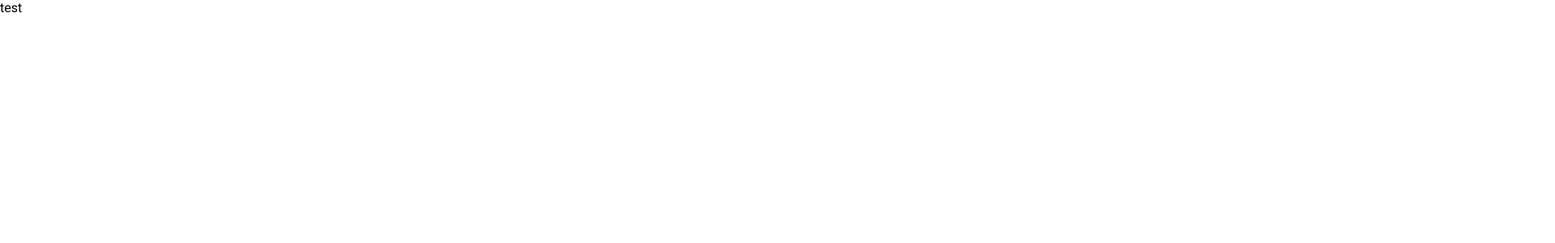
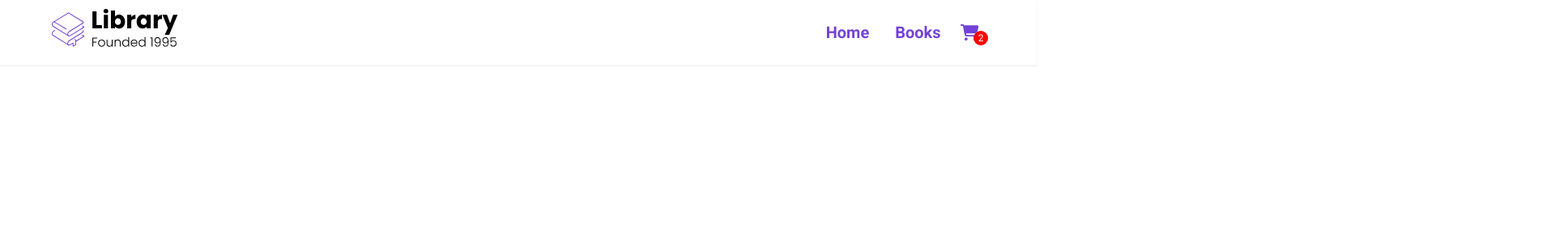
Before and after one commit to rgarci82/E-Commerce, a React (Create React App) app: page / in a window 1280 px wide. Shown: the top 300 px of the page at 81% size, 1920 px wide, since content can reach past the window. Built offline with nearby package versions, Linux system fonts and the light colour scheme.

Commit message:
made and styled the nav bar

```diff
--- a/package.json
+++ b/package.json
@@ -3,6 +3,9 @@
   "version": "0.1.0",
   "private": true,
   "dependencies": {
+    "@fortawesome/fontawesome-svg-core": "^6.4.2",
+    "@fortawesome/free-solid-svg-icons": "^6.4.2",
+    "@fortawesome/react-fontawesome": "^0.2.0",
     "@testing-library/jest-dom": "^5.17.0",
     "@testing-library/react": "^13.4.0",
     "@testing-library/user-event": "^13.5.0",
--- a/src/App.js
+++ b/src/App.js
@@ -1,5 +1,11 @@
+import Nav from "./components/Nav";
+
 function App() {
-  return <div className="App">test</div>;
+  return (
+    <div className="App">
+      <Nav />
+    </div>
+  );
 }
 
 export default App;
--- /dev/null
+++ b/src/components/Nav.jsx
@@ -0,0 +1,59 @@
+import { FontAwesomeIcon } from "@fortawesome/react-fontawesome";
+import LibraryLogo from "../assets/Library.svg";
+
+function Nav() {
+  return (
+    <nav>
+      <div className="nav__container">
+        <a href="/">
+          <img src={LibraryLogo} alt="" className="logo" />
+        </a>
+        <ul className="nav__links">
+          <li className="nav__list">
+            <a href="/" className="nav__link">
+              Home
+            </a>
+          </li>
+          <li className="nav__list">
+            <a href="/" className="nav__link">
+              Books
+            </a>
+          </li>
+          <button className="btn__menu">
+            <FontAwesomeIcon icon="bars" />
+          </button>
+          <li className="nav__icon">
+            <a href="/cart" className="nav__link">
+              <FontAwesomeIcon icon="shopping-cart" />
+            </a>
+            <span className="cart__length">2</span>
+          </li>
+        </ul>
+        <div className="menu__backdrop">
+          <button className="btn__menu btn__menu--close">
+            <FontAwesomeIcon icon="times" />
+          </button>
+          <ul className="menu__links">
+            <li className="menu__list">
+              <a href="/" className="menu__link">
+                Home
+              </a>
+            </li>
+            <li className="menu__list">
+              <a href="/books" className="menu__link">
+                Books
+              </a>
+            </li>
+            <li className="menu__list">
+              <a href="/cart" className="menu__link">
+                Cart
+              </a>
+            </li>
+          </ul>
+        </div>
+      </div>
+    </nav>
+  );
+}
+
+export default Nav;
--- a/src/index.css
+++ b/src/index.css
@@ -1,8 +1,216 @@
 @import url("https://fonts.googleapis.com/css2?family=Roboto:wght@400;500;700&display=swap");
-
 * {
   padding: 0;
   margin: 0;
   box-sizing: border-box;
   font-family: "Roboto", sans-serif;
 }
+
+.App {
+  display: flex;
+  flex-direction: column;
+  min-height: 100vh;
+}
+
+html {
+  scroll-behavior: smooth;
+}
+
+body {
+  max-width: 100vw;
+  overflow-x: hidden;
+}
+
+nav {
+  height: 80px;
+  display: flex;
+  box-shadow: 0 2px 2px 0 rgba(0, 0, 0, 0.05);
+  background-color: white;
+  position: relative;
+}
+
+img {
+  height: 100%;
+  width: 100%;
+}
+
+p {
+  line-height: 1.5;
+}
+
+a {
+  text-decoration: none;
+}
+
+a:hover {
+  text-decoration: underline;
+}
+
+ul {
+  display: flex;
+}
+
+li {
+  list-style-type: none;
+}
+
+h1 {
+  font-size: 56px;
+  color: #7342d6;
+  margin-bottom: 24px;
+  text-align: center;
+}
+
+h2 {
+  font-size: 32px;
+  margin-bottom: 32px;
+  text-align: center;
+}
+
+button {
+  cursor: pointer;
+}
+
+button:active {
+  transform: translateY(1px);
+}
+
+.btn {
+  background-color: #7342d6;
+  color: white;
+  padding: 12px 24px;
+  font-size: 20px;
+  border-radius: 4px;
+  border: none;
+}
+
+.purple {
+  color: #7342d6;
+}
+
+.logo {
+  width: 160px;
+}
+
+.nav__container {
+  width: 100%;
+  max-width: 1200px;
+  padding: 0 24px;
+  display: flex;
+  justify-content: space-between;
+  align-items: center;
+  margin: 0 auto;
+}
+
+.nav__link {
+  text-decoration: none;
+  font-size: 20px;
+  font-weight: bold;
+  padding: 8px;
+  color: #7342d6;
+}
+
+.nav__list {
+  margin-left: 16px;
+  display: flex;
+  align-items: center;
+  justify-content: center;
+}
+
+.nav__link:hover {
+  text-decoration: underline;
+}
+
+.nav__link--primary {
+  border: 2px solid #7342d6;
+  border-radius: 4px;
+}
+
+.nav__link--primary:hover {
+  text-decoration: none;
+}
+
+.nav__icon {
+  display: flex;
+  align-items: center;
+  justify-content: center;
+  color: #7342d6;
+  font-size: 20px;
+  position: relative;
+  margin-left: 8px;
+}
+
+.cart__length {
+  background-color: red;
+  color: white;
+  width: 18px;
+  height: 18px;
+  font-size: 12px;
+  display: flex;
+  align-items: center;
+  justify-content: center;
+  border-radius: 50%;
+  position: absolute;
+  bottom: 4px;
+  right: -4px;
+  pointer-events: none;
+}
+
+.btn__menu {
+  background-color: transparent;
+  font-size: 32px;
+  border: none;
+  color: #7342d6;
+  display: none;
+}
+
+.menu__backdrop {
+  position: absolute;
+  background-color: #242424;
+  top: 0;
+  left: 0;
+  width: 100vw;
+  height: 100vh;
+  z-index: 100;
+  display: flex;
+  align-items: center;
+  justify-content: center;
+  visibility: hidden;
+  transition: all 300ms ease;
+  opacity: 0;
+  transform: translate(100%);
+}
+
+.menu--open {
+  max-height: 100vh;
+  overflow: hidden;
+}
+
+.menu--open .menu__backdrop {
+  visibility: visible;
+  opacity: 1;
+  transform: translate(0);
+}
+
+.menu__links {
+  display: flex;
+  flex-direction: column;
+  align-items: center;
+}
+
+.menu__list {
+  padding: 32px 0;
+}
+
+.menu__link {
+  color: white;
+  font-size: 40px;
+}
+
+.btn__menu--close {
+  position: absolute;
+  top: 10px;
+  right: 20px;
+  padding: 8px;
+  color: white;
+}
--- a/src/index.js
+++ b/src/index.js
@@ -3,6 +3,14 @@ import ReactDOM from "react-dom/client";
 import "./index.css";
 import App from "./App";
 import reportWebVitals from "./reportWebVitals";
+import { library } from "@fortawesome/fontawesome-svg-core";
+import {
+  faBars,
+  faShoppingCart,
+  faTimes,
+} from "@fortawesome/free-solid-svg-icons";
+
+library.add(faBars, faShoppingCart, faTimes);
 
 const root = ReactDOM.createRoot(document.getElementById("root"));
 root.render(
```
Also changed, not shown: 1 other file (tests, documents, lock files or other folders).
